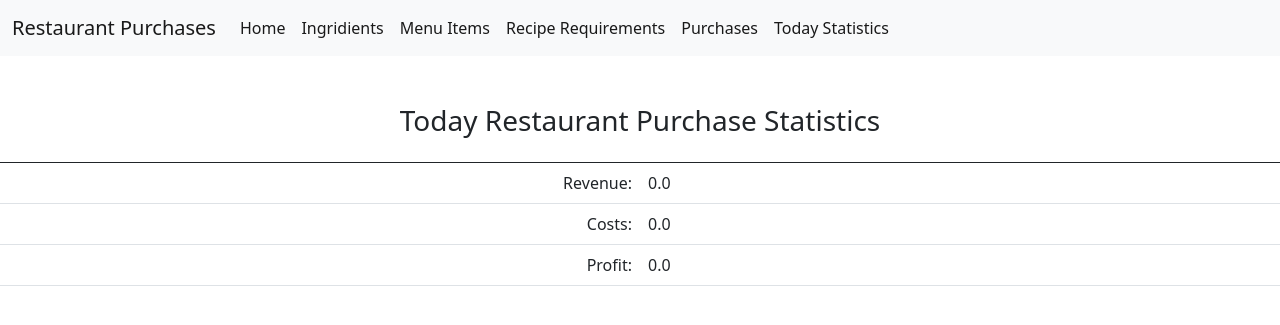
After one commit to vs-sat-dev/Django-Restaurant-Purchases, a Django app: page /restaurant/purchase-cost/ in a window 1280 px wide. The commit adds this page. Shown: the top 325 px of the page. Run offline with Django 4.2, Linux system fonts and the light colour scheme; a user stored in the database is signed in; data comes from the database, SQL or seed files in the repository; both versions use the stored data as it was after the commit.

Commit message:
Add Restaurant Statistics

```diff
--- a/restaurant_purchases/restaurant/urls.py
+++ b/restaurant_purchases/restaurant/urls.py
@@ -3,7 +3,7 @@ from django.views.generic import TemplateView
 
 from .views import (
     IngridientList, MenuItemList, MenuItemDetail, RecipeRequirementList, MenuItemBuy,
-    PurchaseList, IngridientUpdate, IngridientDelete
+    PurchaseList, IngridientUpdate, IngridientDelete, PurchaseCost
 )
 
 
@@ -19,4 +19,5 @@ urlpatterns = [
     path('menu-item-buy/<int:pk>/', MenuItemBuy.as_view(), name='menu-item-buy'),
     path('recipe-requirement-list/', RecipeRequirementList.as_view(), name='recipe-requirement-list'),
     path('purchase-list/', PurchaseList.as_view(), name='purchase-list'),
+    path('purchase-cost/', PurchaseCost.as_view(), name='purchase-cost'),
 ]
--- a/restaurant_purchases/restaurant/views.py
+++ b/restaurant_purchases/restaurant/views.py
@@ -1,8 +1,10 @@
+from re import template
 from django.shortcuts import render, redirect, get_object_or_404
-from django.views.generic import ListView, DetailView, UpdateView
+from django.views.generic import ListView, DetailView, UpdateView, View
 from django.contrib.auth.decorators import login_required
 from django.utils.decorators import method_decorator
 from django.urls import reverse
+from django.utils.timezone import now, timedelta
 
 from .models import Ingridient, MenuItem, RecipeRequirement, Purchase
 from .forms import IngridientForm, MenuItemForm, RecipeRequirementForm
@@ -73,6 +75,7 @@ class MenuItemDetail(DetailView):
         for recipe in context['recipe_requirements']:
             ingridient = Ingridient.objects.get(id=recipe['ingridient_id'])
             recipe['name'] = ingridient.name
+            recipe['ingridient_quantity'] = ingridient.quantity
 
         context['form'] = RecipeRequirementForm()
 
@@ -176,3 +179,28 @@ class IngridientDelete(DetailView):
         if ingridient is not None:
             ingridient.delete()
         return redirect('restaurant:ingridient-list')
+
+
+@method_decorator(login_required, name='dispatch')
+class PurchaseCost(View):
+    context_object_name = 'object'
+
+    def get(self, request, *args, **kwargs):
+
+        start = now().date()
+        end = start + timedelta(days=1)
+
+        today_purchases = Purchase.objects.filter(timestamp__range=(start, end))
+
+        context = {'revenue': 0.0, 'costs': 0.0}
+        for purchase in today_purchases:
+            context['revenue'] += purchase.menu_item.price
+
+            recipe_requirements = RecipeRequirement.objects.filter(menu_item=purchase.menu_item)
+            for recipe in recipe_requirements:
+                context['costs'] += recipe.quantity * recipe.ingridient.unit_price
+
+        context['costs'] = round(context['costs'], 1)
+        context['profit'] = round(context['revenue'] - context['costs'], 1)
+
+        return render(request, 'purchase-costs.html', context=context)
--- a/restaurant_purchases/templates/base.html
+++ b/restaurant_purchases/templates/base.html
@@ -40,6 +40,10 @@
               <a class="nav-link active" aria-current="page" href="{% url 'restaurant:purchase-list' %}">Purchases</a>
             </li>
 
+            <li class="nav-item">
+              <a class="nav-link active" aria-current="page" href="{% url 'restaurant:purchase-cost' %}">Today Statistics</a>
+            </li>
+
           </ul>
         </div>
       </div>
--- /dev/null
+++ b/restaurant_purchases/templates/purchase-costs.html
@@ -0,0 +1,35 @@
+{% extends 'base.html' %}
+
+{% block title %}Ingridients List{% endblock %}
+
+{% block content %}
+
+<center><h3>Today Restaurant Purchase Statistics</h3></center>
+
+<table class="table">
+    <thead>
+        <tr>
+        <th scope="col"></th>
+        <th scope="col"></th>
+        </tr>
+    </thead>
+    <tbody>
+        <tr>
+            <td class="col-md-6"><div align="right">Revenue:</div></td>
+            <td><div align="left">{{ revenue }}</div></td>
+        </tr>
+
+        <tr>
+            <td class="col-md-6"><div align="right">Costs:</div></td>
+            <td><div align="left">{{ costs }}</div></td>
+        </tr>
+
+        <tr>
+            <td class="col-md-6"><div align="right">Profit:</div></td>
+            <td><div align="left">{{ profit }}</div></td>
+        </tr>
+
+    </tbody>
+</table>
+
+{% endblock %}
```
Also changed, not shown: restaurant_purchases/templates/menu-item-detail.html (+8 -0 lines), restaurant_purchases/db.sqlite3.
